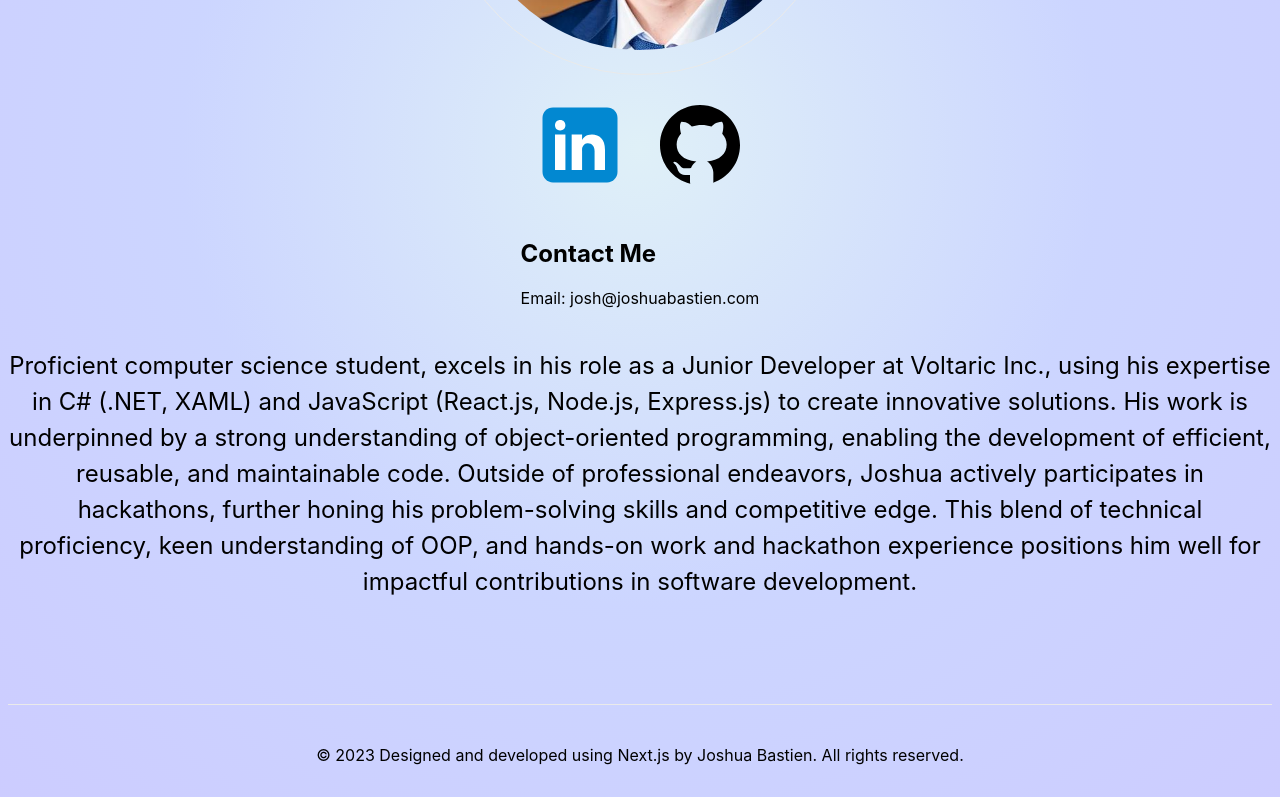
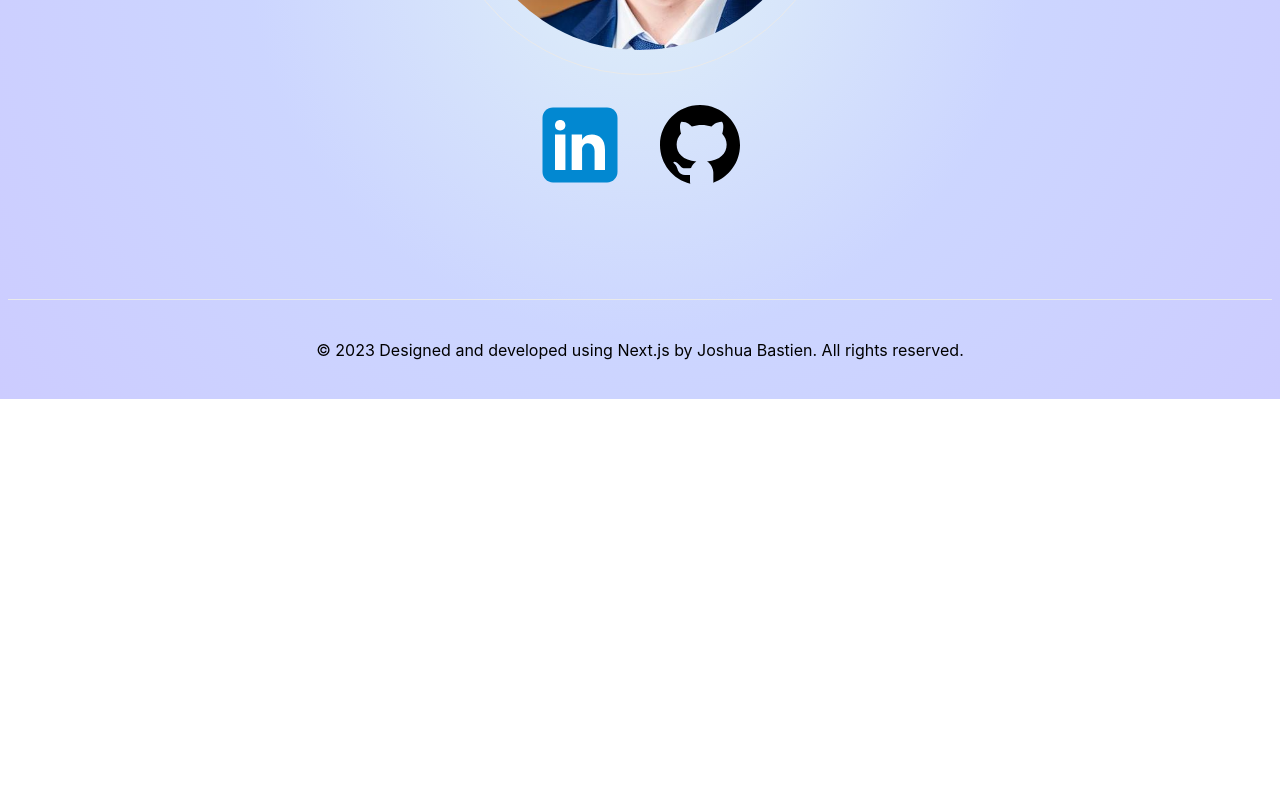
Before and after one commit to joshuabastien/personal-website, a Next.js app: page / in a window 1280 px wide. Shown: the part 507-1304 px from the top of the page. After the commit the page ends 906 px from the top, so only its background shows below. Built offline with nearby package versions, Linux system fonts and the light colour scheme.

Commit message:
Removed bad looking contact info

```diff
--- a/pages/index.js
+++ b/pages/index.js
@@ -66,15 +66,6 @@ export default function Home() {
           </a>
         </div>
 
-        <div className={styles.contact}>
-          <h2>Contact Me</h2>
-          <p>Email: <a href="mailto:josh@joshuabastien.com">josh@joshuabastien.com</a></p>
-        </div>
-
-        <p className={styles.description}>
-        Proficient computer science student, excels in his role as a Junior Developer at Voltaric Inc., using his expertise in C# (.NET, XAML) and JavaScript (React.js, Node.js, Express.js) to create innovative solutions. His work is underpinned by a strong understanding of object-oriented programming, enabling the development of efficient, reusable, and maintainable code. Outside of professional endeavors, Joshua actively participates in hackathons, further honing his problem-solving skills and competitive edge. This blend of technical proficiency, keen understanding of OOP, and hands-on work and hackathon experience positions him well for impactful contributions in software development.
-        </p>
-
       </main>
 
       <footer>
```
